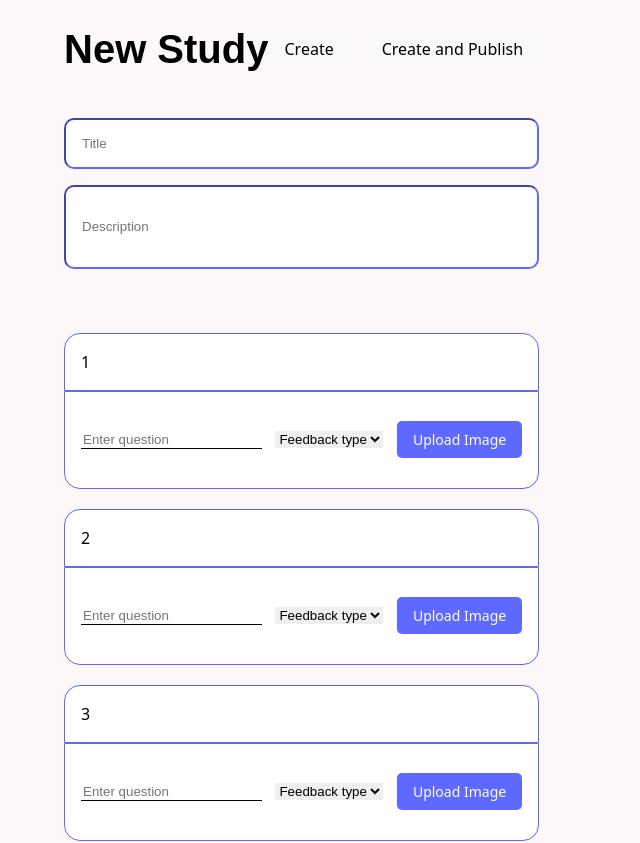
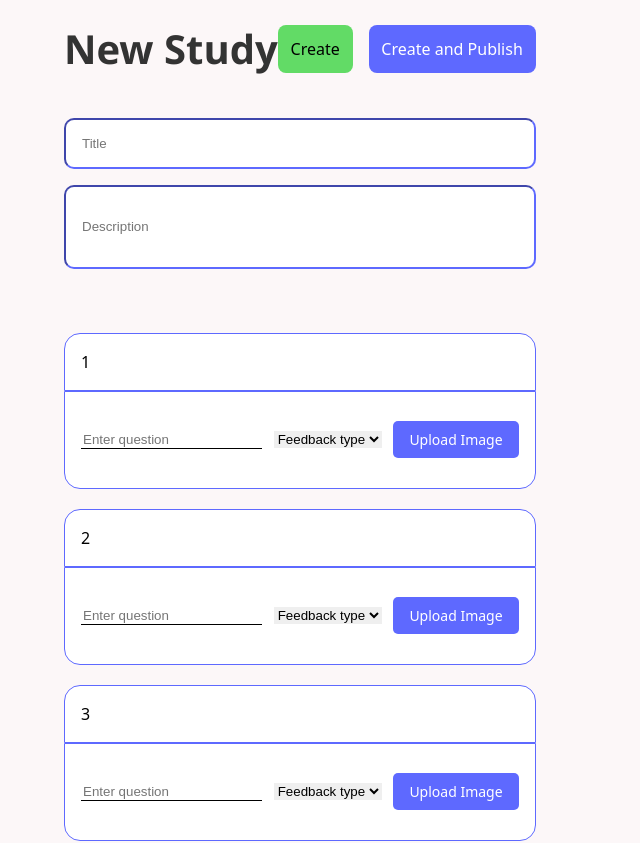
Before and after one commit to MariamA3/Group8, a React (Vite) app in the folder frontend/: page /create in a window 1280 px wide. Shown: the top 843 px of the page, without its empty margins (0-640 px from the left). Built offline with nearby package versions, Linux system fonts and the light colour scheme.

Commit message:
added styling to the buttons

```diff
--- a/frontend/src/components/CreateStudy/StudyForm.css
+++ b/frontend/src/components/CreateStudy/StudyForm.css
@@ -15,8 +15,9 @@ body {
 
 .createStudyTitle {
     font-size: 2.5rem;
-    color: black;
-    font-family: sans-serif;
+    font-family: 'Segoe UI', Tahoma, Geneva, Verdana, sans-serif;
+    color: #333;
+
 }
 
 .studyFormHeader {
@@ -31,6 +32,26 @@ body {
     gap: 1rem;
 }
 
+
+.CreateStudyButton {
+    background-color: #62db66;
+    color: black;
+    border: none;
+    border-radius: 0.5rem;
+    padding: 0.8rem;
+    font-size: 1rem;
+}
+
+.CreateStudyPublish{
+    color: white;
+    background-color: #5E69FF;
+    border: none;
+    border-radius: 0.5rem;
+    padding: 0.8rem;
+    font-size: 1rem;
+}
+
+
 .QuestionListWrapper {
     margin-top: 4rem;
 }
--- a/frontend/src/components/CreateStudy/StudyForm.jsx
+++ b/frontend/src/components/CreateStudy/StudyForm.jsx
@@ -19,8 +19,8 @@ export default function StudyForm(){
            <div className="studyFormHeader">
                 <h1 className="createStudyTitle">New Study</h1>
                 <div className="buttonLine">
-                    <CreateStudyButton />
-                    <CreateStudyPublish />
+                    <CreateStudyButton className="CreateStudyButton"/>
+                    <CreateStudyPublish  className="CreateStudyPublish"/>
                 </div>
             </div>
 
--- a/frontend/src/components/CreateStudy/StudyHeader.css
+++ b/frontend/src/components/CreateStudy/StudyHeader.css
@@ -8,6 +8,7 @@
     flex-direction: column;
     gap: 2vh;
     background-color: var();
+
 }
 
 .studyTitle {
--- a/frontend/src/components/Dashboard/Dashboard.css
+++ b/frontend/src/components/Dashboard/Dashboard.css
@@ -19,14 +19,14 @@ body {
   }
 
   .DashboardHeader h1 {
-    font-size: 2rem;
+    font-size: 2.5rem;
     margin: 0;
   }
 
   .DashboardButton {
     display: inline-block;
     padding: 10px 16px;
-    background-color: #007bff;
+    background-color: #5E69FF;
     color: white;
     font-weight: 500;
     border: none;
```
